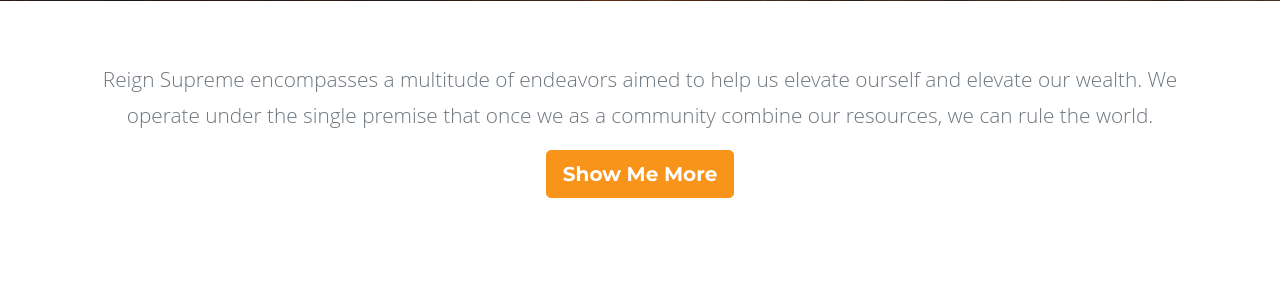
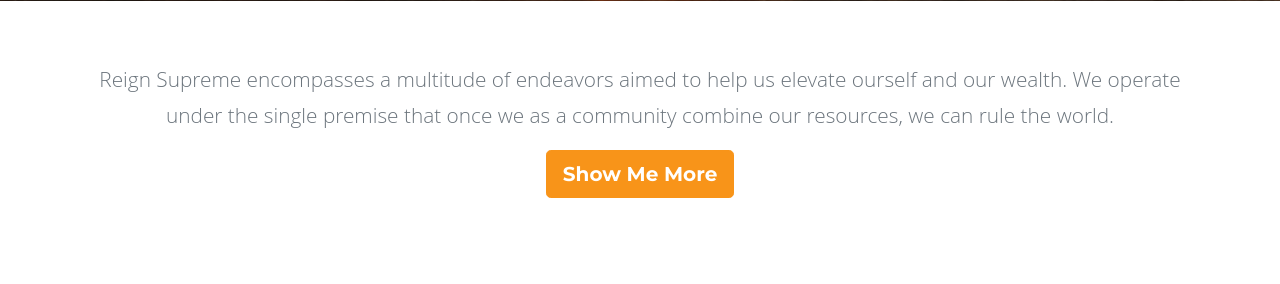
Before and after one commit to alfreda99/reign_supreme, a Flask app: page / in a window 1280 px wide. Shown: the part 729-1013 px from the top of the page. Run offline with Flask 2, Linux system fonts and the light colour scheme; some libraries are stand-ins or nearby versions; some web fonts are replaced.

Commit message:
updated open graph tag

```diff
--- a/ww_app/templates/index.html
+++ b/ww_app/templates/index.html
@@ -2,7 +2,7 @@
 <html lang="en">
 
 <head>
-    <title>Reign Supreme</title>
+    <title>Reign Supreme | Power to the People</title>
     <meta name="description" content="Reign Supreme is a conglomerate whose multitude of endeavors aim to help you elevate yourself and elevate your wealth.  We operate under the single premise that once we as a community combine our resources, we can rule the world." />
     <meta name="keywords" content="community 'wealth building' 'financial freedom' crowdfund" />
     <meta charset="utf-8"/>
@@ -13,9 +13,9 @@
 
     <meta property="og:locale" content="en_US" />
     <meta property="og:type" content="website" />
-    <meta property="og:title" content="Reign Supreme"/>
-    <meta property="og:description" content="Reign Supreme is a conglomerate whose multitude of endeavors aim to help you elevate yourself and elevate your wealth.  We operate under the single premise that once we as a community combine our resources, we can rule the world"/>
-    <meta property="og:url" content="https://www.reignsupremeX.com/"/>
+    <meta property="og:title" content="Reign Supreme | Power to the People"/>
+    <meta property="og:description" content="Reign Supreme encompasses a multitude of endeavors aimed to help us elevate ourself and our wealth.  We operate under the single premise that once we as a community combine our resources, we can rule the world."/>
+    <meta property="og:url" content="https://reignsupremex.com/"/>
     <meta property="og:site_name" content="Reign Supreme" />
     <meta property="og:image" content="/static/img/crown.png" />
     <base href="/"/>
@@ -85,7 +85,7 @@
         <div class="col-xs-12 text-center">
           <h3 class="section-subheading text-muted">
             <p>
-              Reign Supreme encompasses a multitude of endeavors aimed to help us elevate ourself and elevate our wealth.  We operate under the single premise that once we as a community combine our resources, we can rule the world.
+              Reign Supreme encompasses a multitude of endeavors aimed to help us elevate ourself and our wealth.  We operate under the single premise that once we as a community combine our resources, we can rule the world.
             </p>
           </h3>
             <a class="btn btn-primary btn-lg js-scroll-trigger" href="#services">Show Me More </a>
```
Also changed, not shown: 1 other file.
